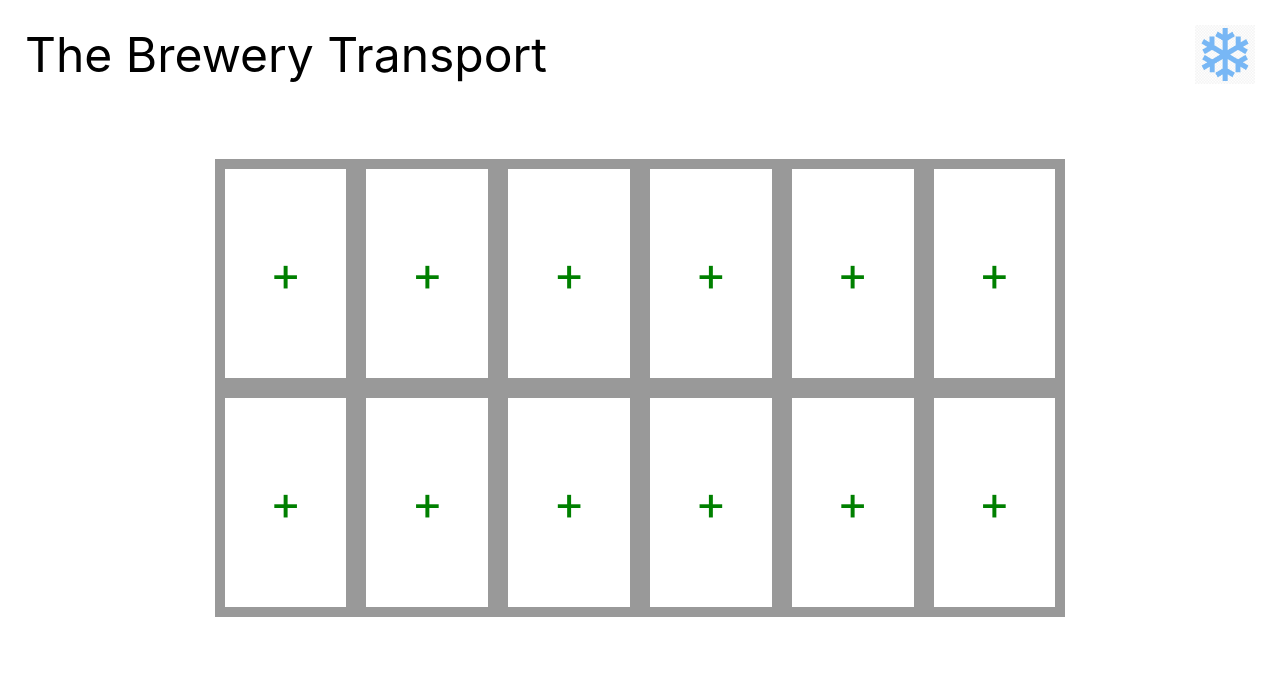
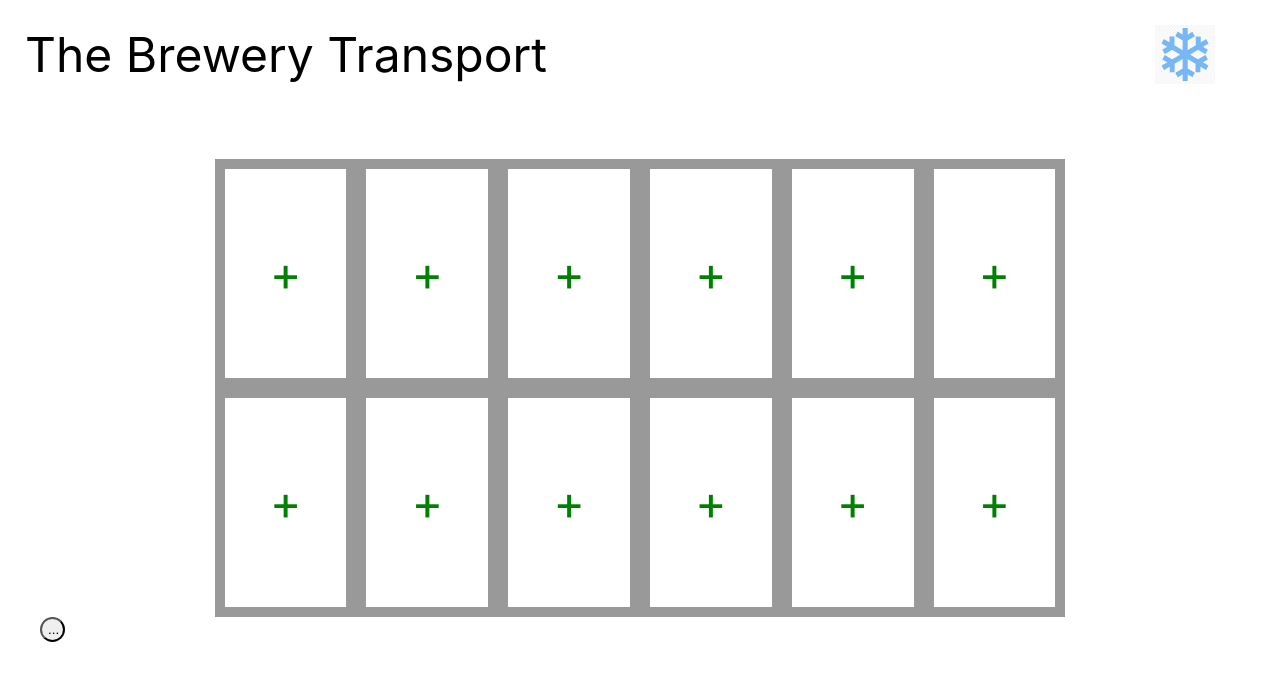
Before and after one commit to jase-json/the-brewery-transport, a React (Create React App) app: page / in a window 1280 px wide. Shown: the top 680 px of the page. Built offline with nearby package versions, Linux system fonts and the light colour scheme.

Commit message:
Add menu buttons

```diff
--- a/src/App.js
+++ b/src/App.js
@@ -1,5 +1,6 @@
 import * as React from 'react';
 
+import ButtonDial from './components/ButtonDial.js';
 import Header from './components/Header.js';
 import Truck from './Truck';
 
@@ -14,6 +15,11 @@ function App() {
       }}>
         <Truck />
       </body>
+      <footer style={{
+        'padding-left': '40px',
+      }}>
+        <ButtonDial />
+      </footer>
     </div>
     </>
   );
--- /dev/null
+++ b/src/components/ButtonDial.js
@@ -0,0 +1,22 @@
+import * as React from 'react';
+import Menu from './Menu';
+
+const ButtonDial = () => {
+    const [menuOpen, setMenuOpen] = React.useState(false);
+
+    return (
+        <>
+            <button onClick={() => setMenuOpen((pMenuOpen) => {return !pMenuOpen})} className="ButtonDial" style={{
+                'height': '25px',
+                'width': '25px',
+                'border-radius': '50%',
+                'hover': ''
+            }}>
+                ...
+            </button>
+            { menuOpen && <Menu />}
+        </>
+    )
+}
+
+export default ButtonDial;
--- a/src/components/DegreeIcon.js
+++ b/src/components/DegreeIcon.js
@@ -6,6 +6,7 @@ const DegreeIcon = () => {
         <img className="snow-logo" alt="snowflake" src={snowFlake} style={{
             'max-width': '60px',
             'opacity': '60%',
+            'padding-right': '40px',
         }} />
     )
 };
--- /dev/null
+++ b/src/components/Menu.js
@@ -0,0 +1,13 @@
+import * as React from 'react';
+
+const Menu = () => {
+    return (
+        <>
+            <button>1</button>
+            <button>2</button>
+            <button>3</button>
+        </>
+    )
+}
+
+export default Menu;
```
